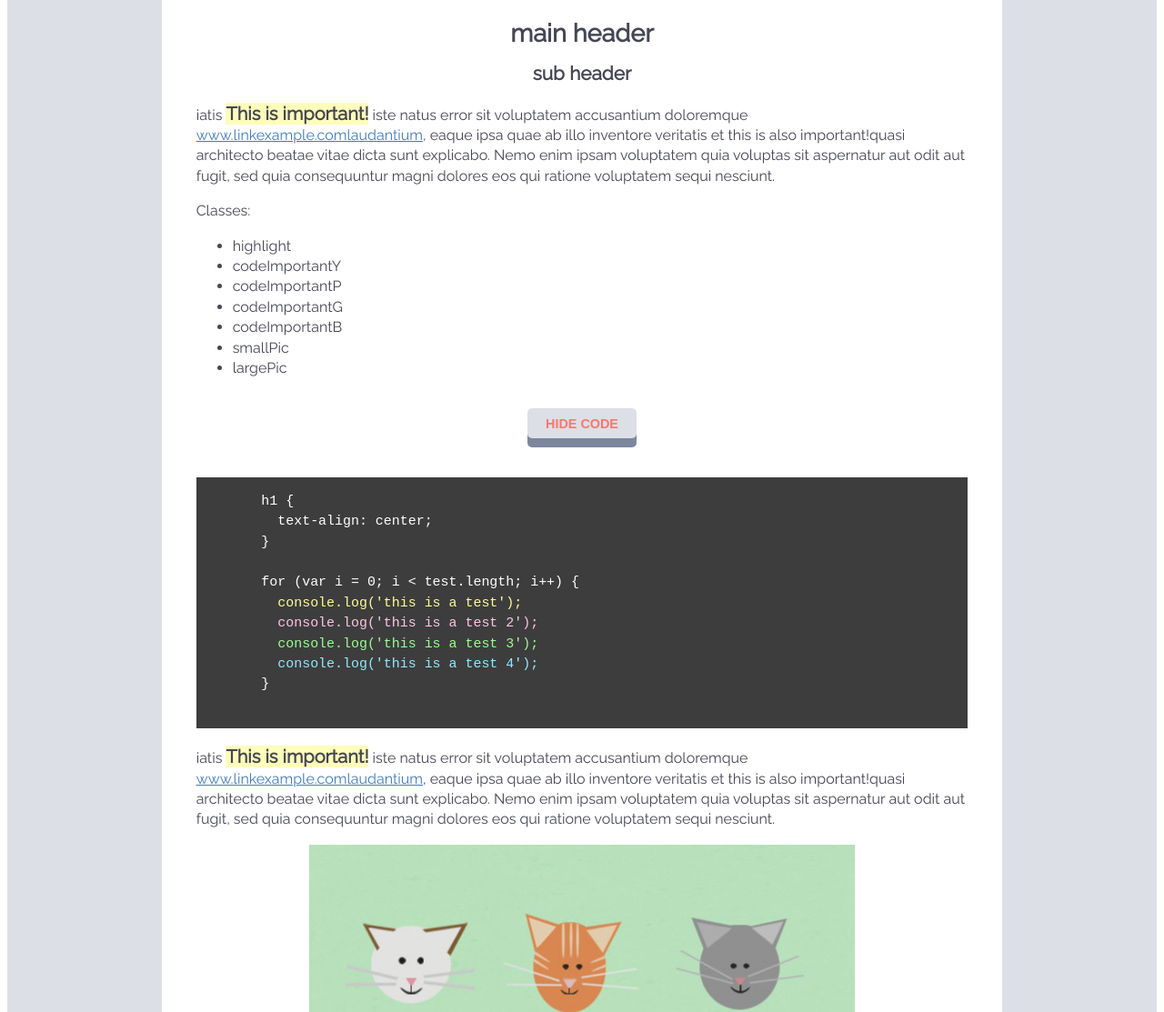
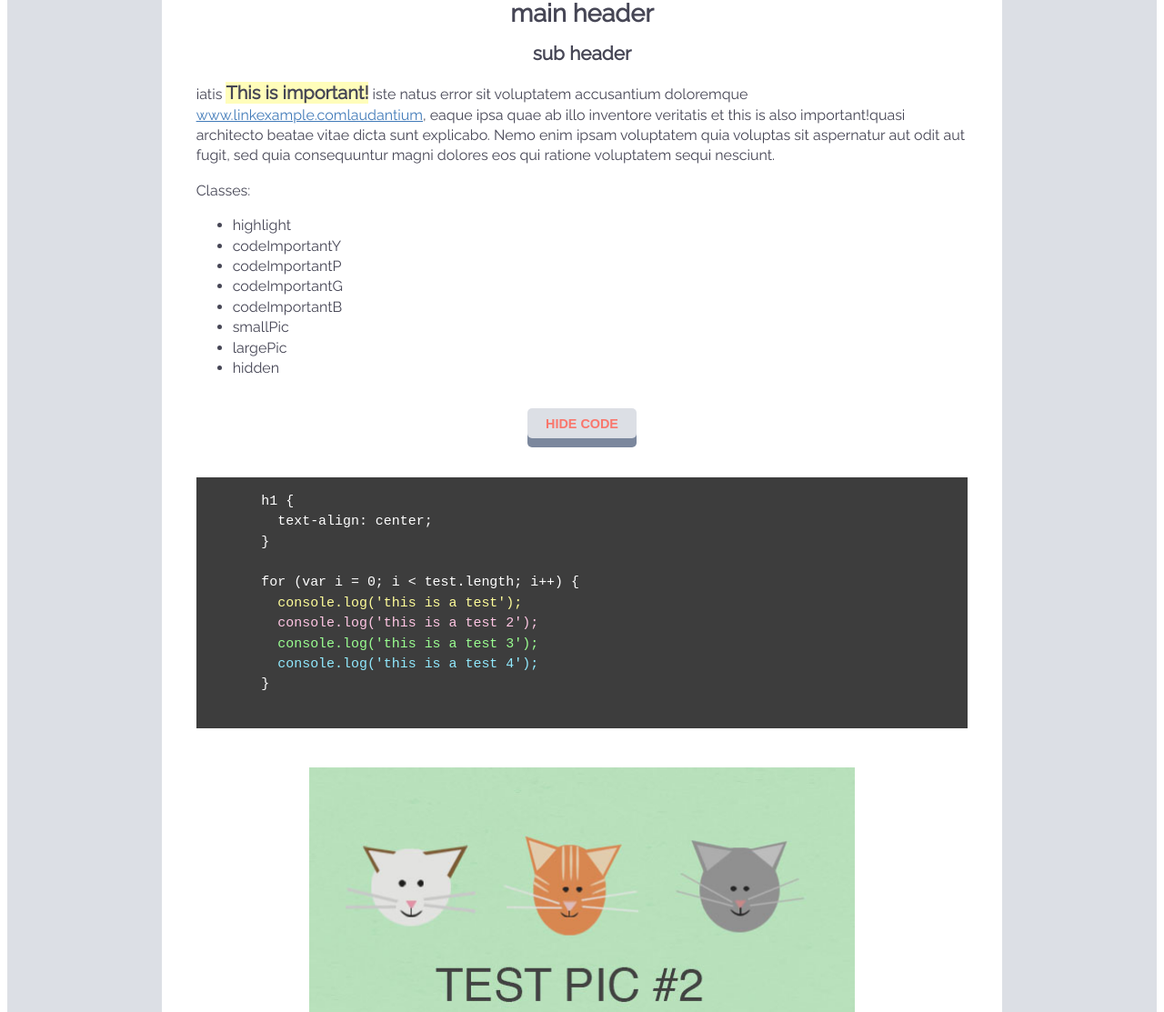
Before and after one commit to marychapman/blog-template, a plain HTML site: page index.html in a window 1280 px wide. Shown: the part 304-1417 px from the top of the page at 91% size. Drawn offline with nearby package versions, Linux system fonts and the light colour scheme; a web font is replaced by a local one.

Commit message:
removed paragraph

```diff
--- a/index.html
+++ b/index.html
@@ -30,11 +30,11 @@
 
         </div>
 
-
-        <br />
         <h2>main header</h2>
         <h3>sub header</h3>
         <p>iatis <span class="highlight">This is important!</span> iste natus error sit voluptatem accusantium doloremque <a href=#>www.linkexample.comlaudantium</a>, eaque ipsa quae ab illo inventore veritatis et <span class="important">this is also important!</span>quasi architecto beatae vitae dicta sunt explicabo. Nemo enim ipsam voluptatem quia voluptas sit aspernatur aut odit aut fugit, sed quia consequuntur magni dolores eos qui ratione voluptatem sequi nesciunt. </p>
+
+        <div class="hidden">
           Classes:
           <ul>
             <li>highlight</li>
@@ -44,7 +44,9 @@
             <li>codeImportantB</li>
             <li>smallPic</li>
             <li>largePic</li>
+            <li>hidden</li>
           </ul>
+        </div>
 
         <div class="codeBtnDiv">
           <button class="codeBtn" id="showCode" style="display:none">SHOW CODE </button>
@@ -53,6 +55,7 @@
           <button class="codeBtn" id="hideCode">HIDE CODE </button>
         </div>
 
+        <!--CODE EXAMPLE BEGIN-->
         <div class="code">
           <code>
             <pre>
@@ -69,9 +72,9 @@
           </pre>
           </code>
         </div>
+        <!--CODE EXAMPLE END-->
 
-        <p>iatis <span class="highlight">This is important!</span> iste natus error sit voluptatem accusantium doloremque <a href=#>www.linkexample.comlaudantium</a>, eaque ipsa quae ab illo inventore veritatis et <span class="important">this is also important!</span>quasi architecto beatae vitae dicta sunt explicabo. Nemo enim ipsam voluptatem quia voluptas sit aspernatur aut odit aut fugit, sed quia consequuntur magni dolores eos qui ratione voluptatem sequi nesciunt. </p>
-
+        <br />
         <div id="image">
           <image class="smallLarge" src="pics/testPic2.jpg" />
         </div>
--- a/style.css
+++ b/style.css
@@ -76,6 +76,7 @@ aside, nav {
 #btn {
   text-align: center;
 }
+
 article {
   padding: 3%;
 }
```
Lines whose indentation alone changed are shown as unchanged.
